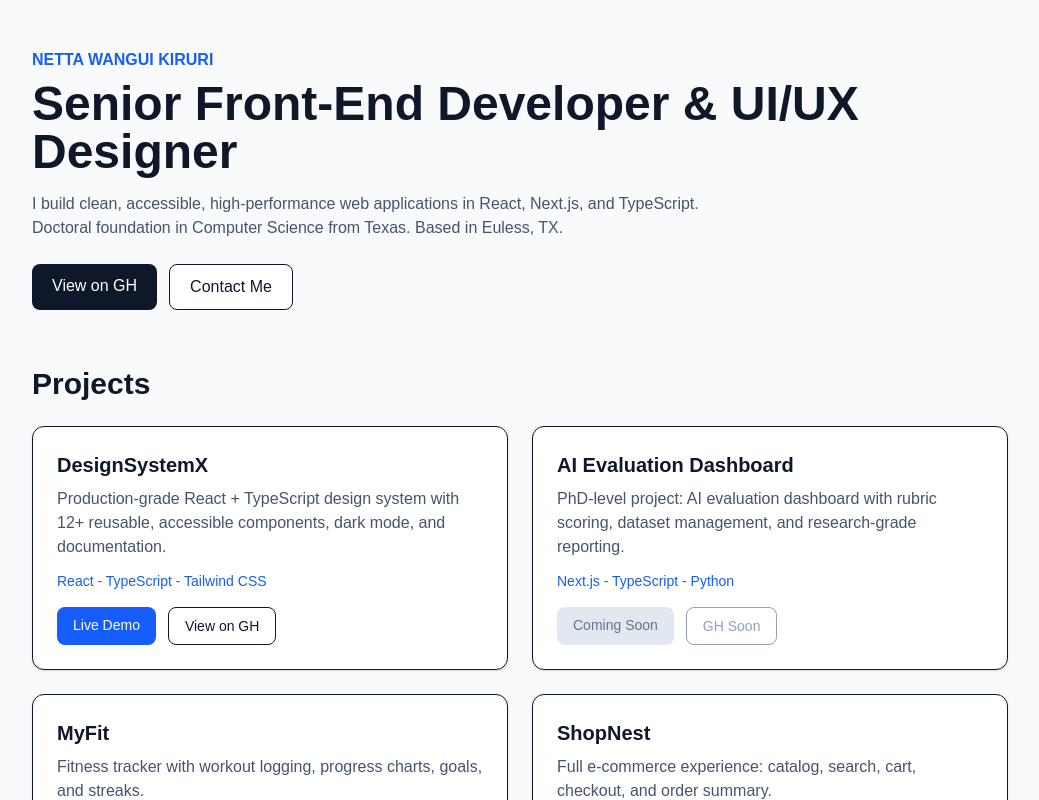
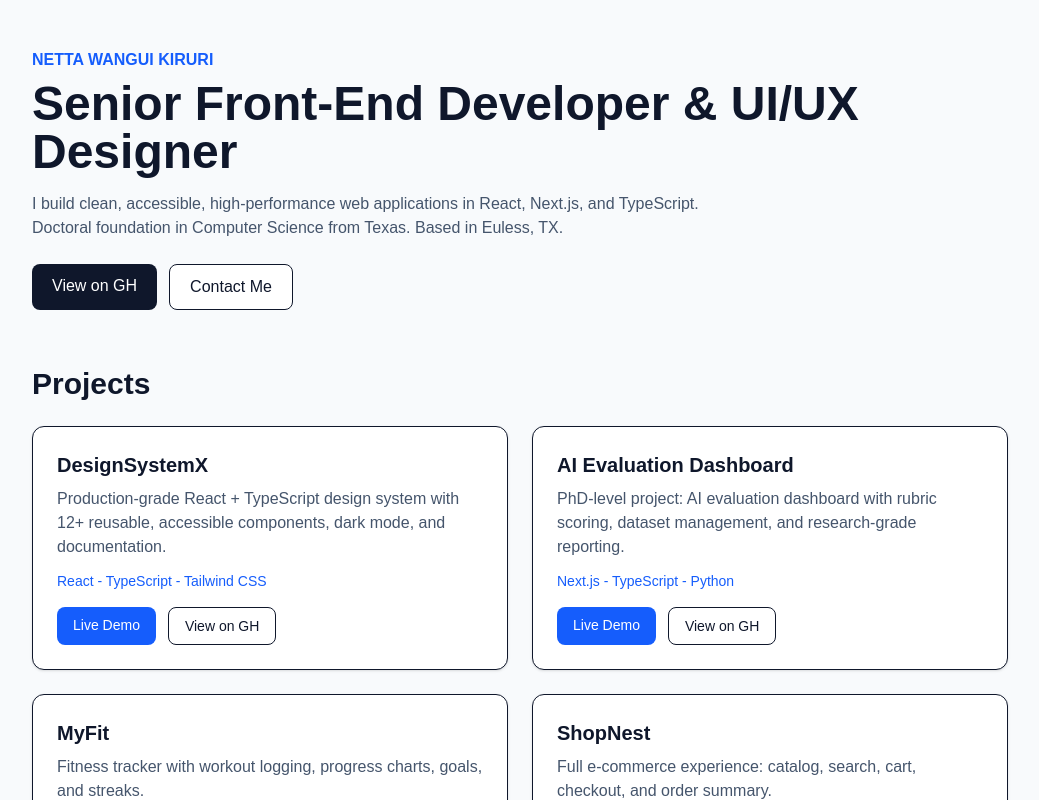
Before and after one commit to nettakiruri750/portfolio, a Next.js app: page / in a window 1280 px wide. Shown: the top 800 px of the page, without its empty margins (120-1159 px from the left). Built offline with nearby package versions, Linux system fonts and the light colour scheme.

Commit message:
Link AI Eval project

```diff
--- a/src/app/page.tsx
+++ b/src/app/page.tsx
@@ -12,8 +12,8 @@ export default function Home() {
       title: "AI Evaluation Dashboard",
       desc: "PhD-level project: AI evaluation dashboard with rubric scoring, dataset management, and research-grade reporting.",
       stack: "Next.js - TypeScript - Python",
-      live: "#",
-      gh: "#",
+      live: "https://ai-eval-psi.vercel.app/",
+      gh: "https://" + GH + "/nettakiruri750/ai-eval",
     },
     {
       title: "MyFit",
```
